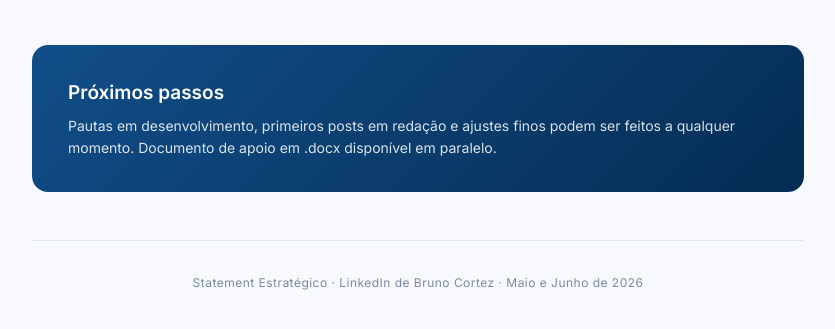
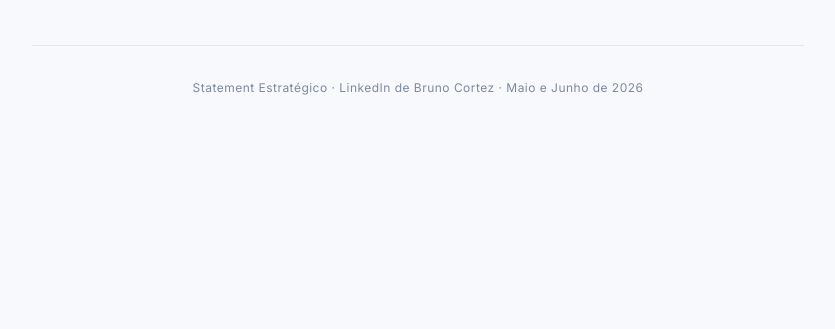
Before and after one commit to tainamarques-mkt/bruno-str, a plain HTML site: page index.html in a window 1280 px wide. Shown: the part 5501-5830 px from the top of the page, without its empty margins (222-1057 px from the left). After the commit the page ends 5663 px from the top, so only its background shows below. Drawn offline with Linux system fonts and the light colour scheme.

Commit message:
Add files via upload

```diff
--- a/index.html
+++ b/index.html
@@ -389,17 +389,6 @@
   }
   .metric-desc { font-size: 13.5px; line-height: 1.55; color: var(--text-2); }
 
-  /* CTA */
-  .cta-block {
-    background: linear-gradient(135deg, var(--blue-700) 0%, var(--blue-900) 100%);
-    border-radius: var(--radius-lg);
-    padding: 2rem 2.25rem;
-    margin-top: 3rem;
-    color: white;
-  }
-  .cta-title { font-size: 19px; font-weight: 600; margin-bottom: 6px; }
-  .cta-desc { font-size: 14px; opacity: 0.85; line-height: 1.6; }
-
   footer {
     margin-top: 3rem;
     padding-top: 2rem;
@@ -415,7 +404,6 @@
   @media print {
     body { background: white; }
     .container { padding: 1.5rem; }
-    .cta-block { display: none; }
     section { break-inside: avoid; page-break-inside: avoid; }
     .post, .obj-card, .line-card { break-inside: avoid; page-break-inside: avoid; }
   }
@@ -714,11 +702,6 @@
     </div>
   </section>
 
-  <div class="cta-block">
-    <div class="cta-title">Próximos passos</div>
-    <p class="cta-desc">Pautas em desenvolvimento, primeiros posts em redação e ajustes finos podem ser feitos a qualquer momento. Documento de apoio em .docx disponível em paralelo.</p>
-  </div>
-
   <footer>
     Statement Estratégico · LinkedIn de Bruno Cortez · Maio e Junho de 2026
   </footer>
```
